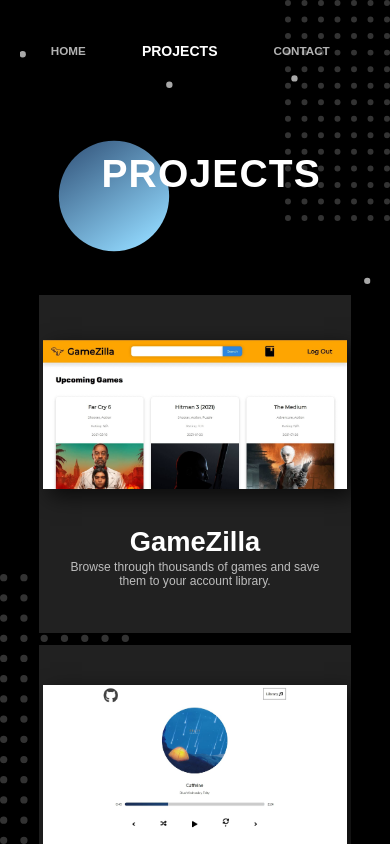
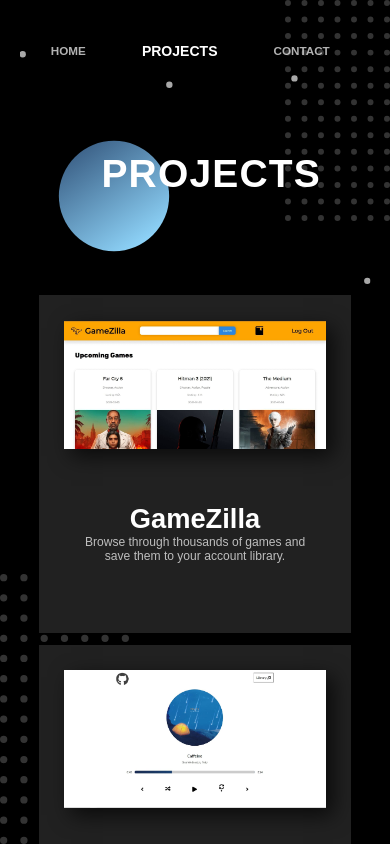
Before and after one commit to rudream/yb-portfolio, a React (Create React App) app: page /projects in a window 390 px wide. Shown: the top 844 px of the page. Built offline with nearby package versions, Linux system fonts and the light colour scheme; a web font is replaced by a local one.

Commit message:
fixed mobile project details spacing

```diff
--- a/src/components/Nav.js
+++ b/src/components/Nav.js
@@ -86,7 +86,7 @@
         flex-grow: 8;
     }
     .logo {
-        width: 7vw;
+        width: 8vw;
         flex-grow: 2;
     }
     @media screen and (max-width: 768px) {
--- a/src/components/ProjectDetails.js
+++ b/src/components/ProjectDetails.js
@@ -365,6 +365,7 @@
     }
     @media screen and (max-width: 768px) {
         width: 100%;
+        height: 15vh;
         h3 {
             font-size: 4vw;
         }
--- a/src/components/ProjectPreview.js
+++ b/src/components/ProjectPreview.js
@@ -12,7 +12,7 @@
     return (
         <>
             <StyledPreview
-                whileHover={{ scale: 1.1 }}
+                whileHover={{ scale: 1.05 }}
                 onClick={displayDetailsHandler}
                 layoutId={`${props.name}`}
             >
@@ -51,9 +51,12 @@
     cursor: pointer;
     opacity: 1;
     @media screen and (max-width: 768px) {
-        justify-content: space-evenly;
+        justify-content: space-between;
+        align-items: center;
         height: 40vh;
-        padding: 1vh 1vw;
+        padding: 8vh 3vh;
+        padding-top: 3vh;
+        padding-bottom: 10vh;
     }
 `;
 
--- a/src/styles/animation.js
+++ b/src/styles/animation.js
@@ -91,7 +91,7 @@
         },
     },
     hover: {
-        scale: 1.2,
+        scale: 1.1,
         opacity: 1,
     },
     exit: {
```
Also changed, not shown: src/img/svgs/logo.svg, 1 other file (tests, documents, lock files or other folders).
